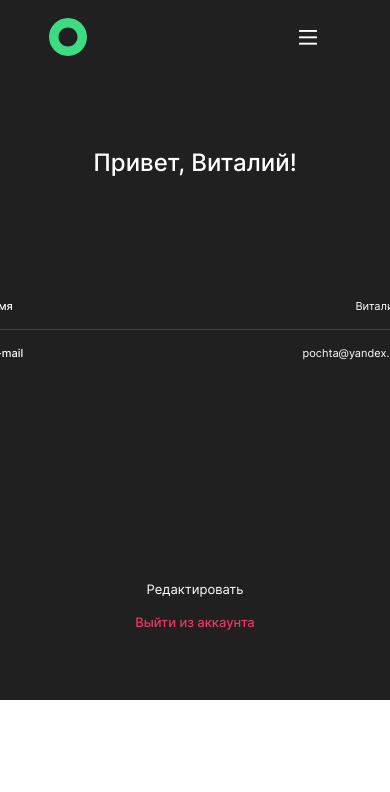
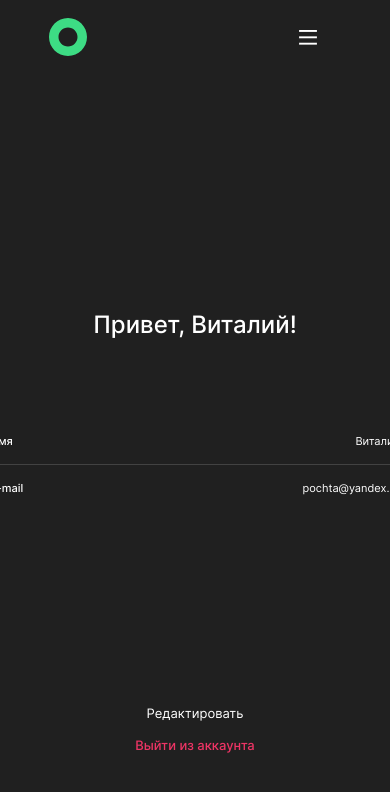
Before and after one commit to timofeykafanov/movies-explorer-frontend, a React (Create React App) app: page /profile in a window 390 px wide. Shown: the top 792 px of the page. Built offline with nearby package versions, Linux system fonts and the light colour scheme.

Commit message:
feat: make Profile for 768px and 320px

```diff
--- a/src/components/Profile/Profile.css
+++ b/src/components/Profile/Profile.css
@@ -59,6 +59,7 @@
   background: #202020;
   cursor: pointer;
   transition: opacity 0.3s;
+  padding: 0;
 }
 
 .profile__edit:hover {
@@ -77,3 +78,17 @@
 .profile__logout:hover {
   opacity: 0.6;
 }
+
+@media screen and (max-width: 1279px) {
+  .profile__container {
+    padding: 236px 0 269px;
+  }
+
+  .profile__title {
+    margin-bottom: 96px;
+  }
+
+  .profile__info {
+    margin-bottom: 210px;
+  }
+}
```
